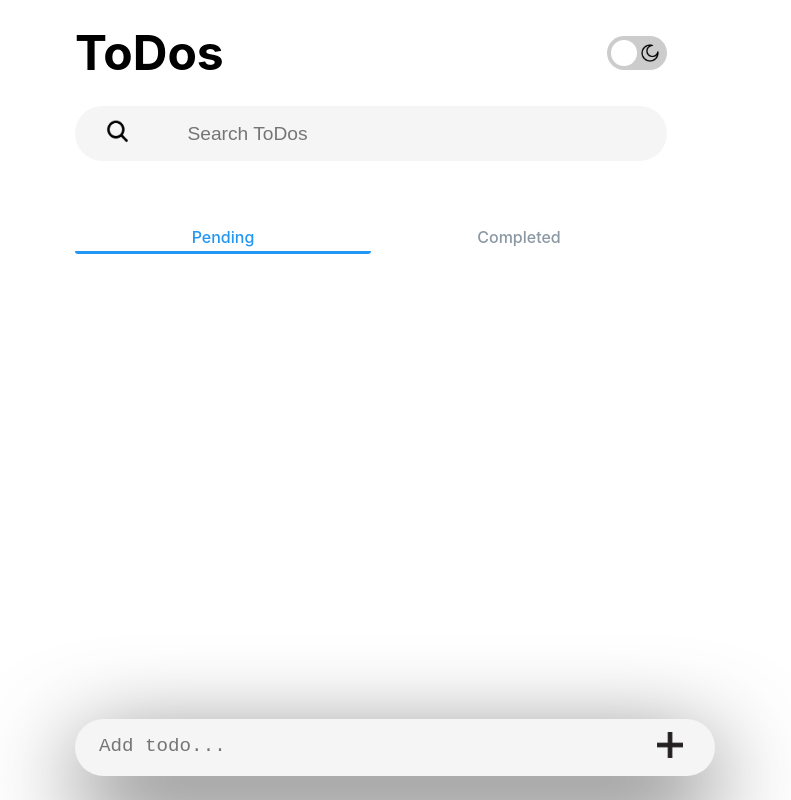
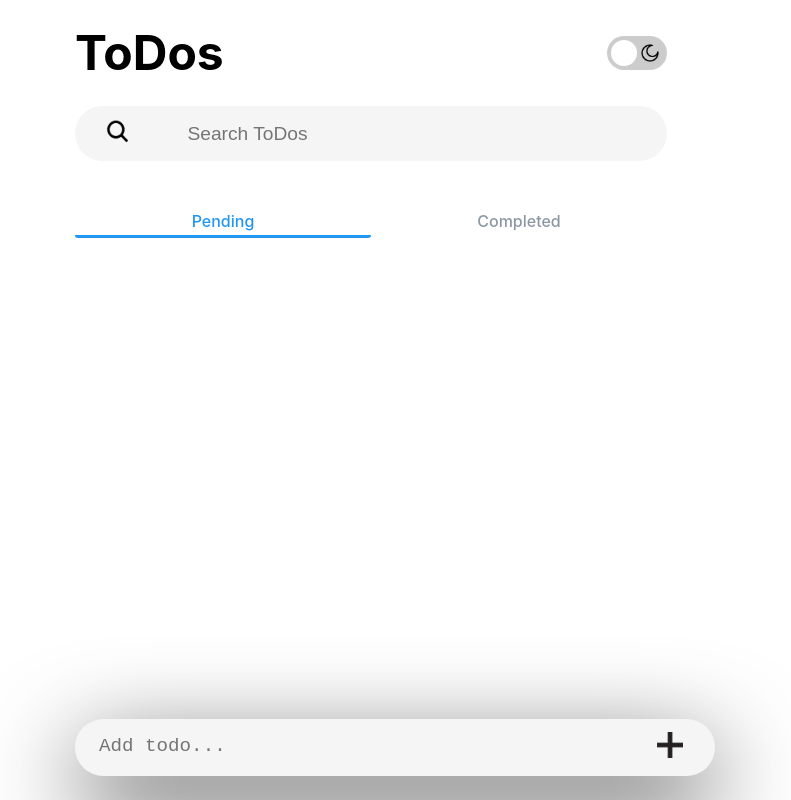
Before and after one commit to ojayii/todosxx, a React (Create React App) app in the folder my-app/: page / in a window 1280 px wide. Shown: the whole page, without its empty margins (269-1060 px from the left). Built offline with nearby package versions, Linux system fonts and the light colour scheme.

Commit message:
Updating tabs, fixed padding issue

```diff
--- a/my-app/src/App.module.css
+++ b/my-app/src/App.module.css
@@ -99,7 +99,7 @@ header > form {
     position: relative;
     top: 0;
     top: 0rem;
-    margin-bottom: 3.3rem;
+    margin-bottom: 2.1rem;
 }
 
 header> form input:hover {
@@ -167,7 +167,7 @@ header > form button img, .App footer button img {
     z-index: 10;
     background-color: white;
     height: 1px;
-    padding-top: 1.6rem;
+    padding-top: 1.8rem;
     /* transform: translateY(2rem); */
 }
 
```
